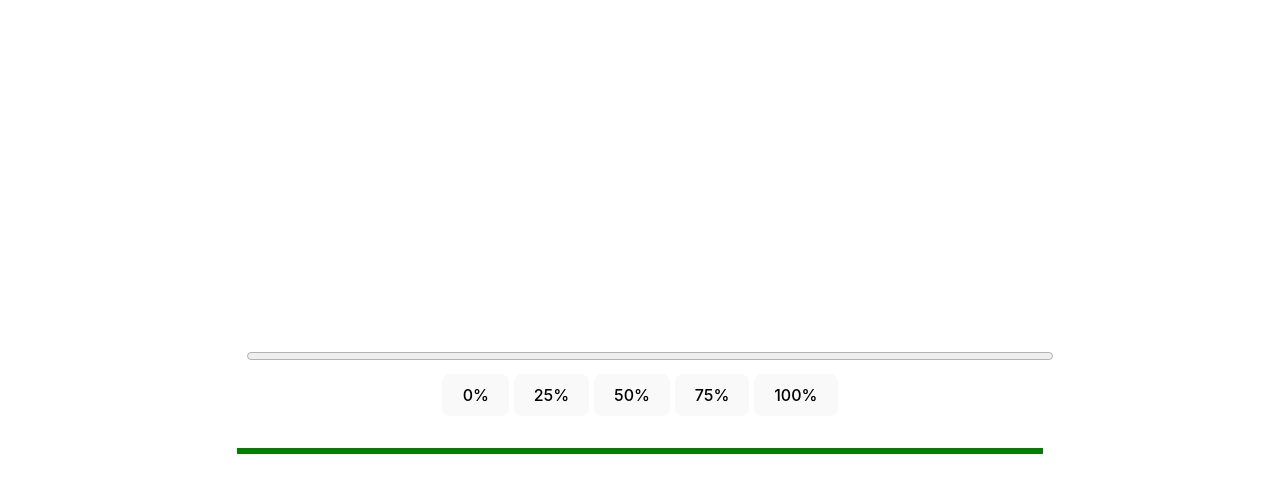
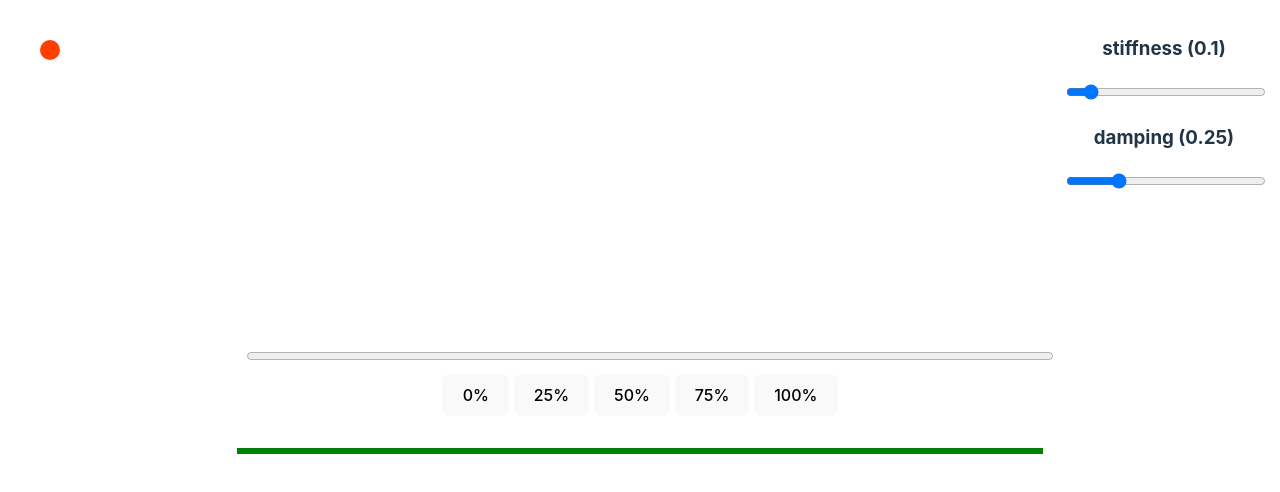
Before and after one commit to leenusdarnal/example-codes, a Svelte app in the folder learn-svelte/helloworld01/: page / in a window 1280 px wide. Shown: the top 492 px of the page. Built offline with nearby package versions, Linux system fonts and the light colour scheme.

Commit message:
svelte springs

```diff
--- a/learn-svelte/helloworld01/src/App.svelte
+++ b/learn-svelte/helloworld01/src/App.svelte
@@ -22,6 +22,7 @@
   import ReadableStore from './Stores/ReadableStore.svelte'
   import WritableStore from './Stores/WritableStore.svelte'
   import Tweens from './advance/Motion/Tweens.svelte'
+  import Springs from './advance/Motion/Springs.svelte'
 </script>
 
 <!-- <Counter />
@@ -78,6 +79,7 @@
 <!-- Advanced -->
 <Tweens />
 <hr />
+<Springs />
 
 <style>
   hr {
--- /dev/null
+++ b/learn-svelte/helloworld01/src/advance/Motion/Springs.svelte
@@ -0,0 +1,71 @@
+<script lang="ts">
+  import { spring } from 'svelte/motion'
+  let coords = spring(
+    { x: 50, y: 50 },
+    {
+      stiffness: 0.1,
+      damping: 0.25,
+    }
+  )
+  let size = spring(10)
+</script>
+
+<svg
+  on:mousemove={(e) => {
+    coords.set({ x: e.clientX, y: e.clientY })
+  }}
+  on:mousedown={() => size.set(30)}
+  on:mousedown={() => size.set(10)}
+>
+  <circle cx={$coords.x} cy={$coords.y} r={$size} />
+</svg>
+
+<div class="controls">
+  <label>
+    <h3>stiffness ({coords.stiffness})</h3>
+    <input
+      bind:value={coords.stiffness}
+      type="range"
+      min="0.01"
+      max="1"
+      step="0.01"
+    />
+  </label>
+
+  <label>
+    <h3>damping ({coords.damping})</h3>
+    <input
+      bind:value={coords.damping}
+      type="range"
+      min="0.01"
+      max="1"
+      step="0.01"
+    />
+  </label>
+</div>
+
+<style>
+  svg {
+    position: absolute;
+    width: 100%;
+    height: 100%;
+    left: 0;
+    top: 0;
+  }
+
+  circle {
+    fill: #ff3e00;
+  }
+
+  .controls {
+    position: absolute;
+    top: 1em;
+    right: 1em;
+    width: 200px;
+    user-select: none;
+  }
+
+  .controls input {
+    width: 100%;
+  }
+</style>
```
